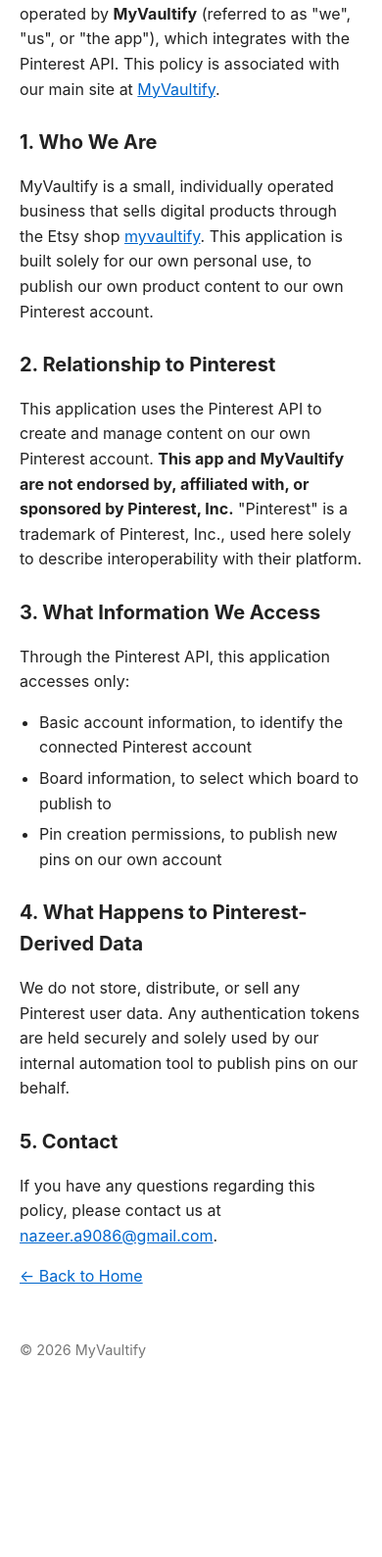
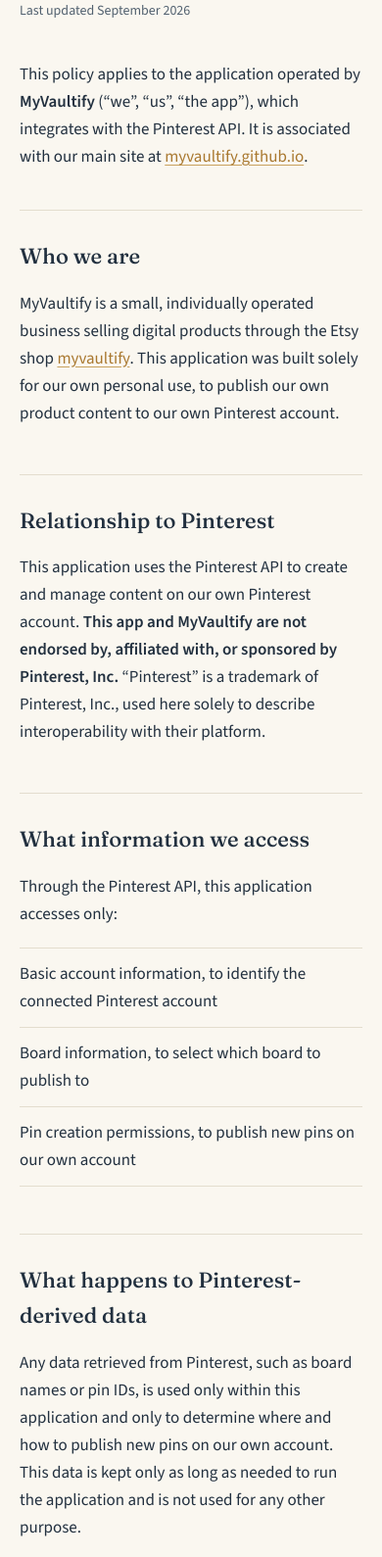
Before and after one commit to MyVaultify/MyVaultify.github.io, a plain HTML site: page privacy-policy.html in a window 390 px wide. Shown: the part 169-1758 px from the top of the page at 98% size. Before the commit the page ends 1598 px from the top, so only its background shows below. Drawn offline with nearby package versions, Linux system fonts and the light colour scheme.

Commit message:
Add files via upload

```diff
--- a/privacy-policy.html
+++ b/privacy-policy.html
@@ -2,31 +2,43 @@
 <html lang="en">
 <head>
 <meta charset="UTF-8">
+<title>Privacy Policy — MyVaultify</title>
 <meta name="viewport" content="width=device-width, initial-scale=1.0">
-    <title>Privacy Policy - MyVaultify</title>
-    <style>
-        body { font-family: -apple-system, BlinkMacSystemFont, 'Segoe UI', Roboto, sans-serif; line-height: 1.6; max-width: 800px; margin: 40px auto; padding: 0 20px; color: #222; }
-        h1 { font-size: 28px; }
-        h2 { font-size: 20px; margin-top: 25px; }
-        a { color: #0066cc; text-decoration: underline; }
-        ul { padding-left: 20px; }
-        li { margin-bottom: 6px; }
-        footer { margin-top: 50px; font-size: 0.9em; color: #777; }
-    </style>
+<link rel="stylesheet" href="styles.css">
 </head>
 <body>
+<div class="wrap">
+
+  <nav class="crumbs"><a href="index.html">MyVaultify</a> / Privacy Policy</nav>
+
   <h1>Privacy Policy</h1>
-    <p>Last updated: September 2026</p>
+  <p class="updated">Last updated September 2026</p>
 
-    <p>This Privacy Policy applies to the application operated by <strong>MyVaultify</strong> (referred to as "we", "us", or "the app"), which integrates with the Pinterest API. This policy is associated with our main site at <a href="index.html">MyVaultify</a>.</p>
+  <p>
+    This policy applies to the application operated by <strong>MyVaultify</strong>
+    (&ldquo;we&rdquo;, &ldquo;us&rdquo;, &ldquo;the app&rdquo;), which integrates with the Pinterest API.
+    It is associated with our main site at <a href="index.html">myvaultify.github.io</a>.
+  </p>
 
-    <h2>1. Who We Are</h2>
-    <p>MyVaultify is a small, individually operated business that sells digital products through the Etsy shop <a href="https://myvaultify.etsy.com" target="_blank">myvaultify</a>. This application is built solely for our own personal use, to publish our own product content to our own Pinterest account.</p>
+  <h2>Who we are</h2>
+  <p>
+    MyVaultify is a small, individually operated business selling digital
+    products through the Etsy shop
+    <a href="https://www.etsy.com/shop/myvaultify" target="_blank">myvaultify</a>.
+    This application was built solely for our own personal use, to publish
+    our own product content to our own Pinterest account.
+  </p>
 
-    <h2>2. Relationship to Pinterest</h2>
-    <p>This application uses the Pinterest API to create and manage content on our own Pinterest account. <strong>This app and MyVaultify are not endorsed by, affiliated with, or sponsored by Pinterest, Inc.</strong> "Pinterest" is a trademark of Pinterest, Inc., used here solely to describe interoperability with their platform.</p>
+  <h2>Relationship to Pinterest</h2>
+  <p>
+    This application uses the Pinterest API to create and manage content on
+    our own Pinterest account. <strong>This app and MyVaultify are not
+    endorsed by, affiliated with, or sponsored by Pinterest, Inc.</strong>
+    &ldquo;Pinterest&rdquo; is a trademark of Pinterest, Inc., used here solely to
+    describe interoperability with their platform.
+  </p>
 
-    <h2>3. What Information We Access</h2>
+  <h2>What information we access</h2>
   <p>Through the Pinterest API, this application accesses only:</p>
   <ul>
     <li>Basic account information, to identify the connected Pinterest account</li>
@@ -34,16 +46,51 @@
     <li>Pin creation permissions, to publish new pins on our own account</li>
   </ul>
 
-    <h2>4. What Happens to Pinterest-Derived Data</h2>
-    <p>We do not store, distribute, or sell any Pinterest user data. Any authentication tokens are held securely and solely used by our internal automation tool to publish pins on our behalf.</p>
+  <h2>What happens to Pinterest-derived data</h2>
+  <p>
+    Any data retrieved from Pinterest, such as board names or pin IDs, is
+    used only within this application and only to determine where and how
+    to publish new pins on our own account. This data is kept only as long
+    as needed to run the application and is not used for any other purpose.
+  </p>
 
-    <h2>5. Contact</h2>
-    <p>If you have any questions regarding this policy, please contact us at <a href="mailto:nazeer.a9086@gmail.com">nazeer.a9086@gmail.com</a>.</p>
+  <h2>No resale or redistribution</h2>
+  <p>
+    We do not sell, rent, resell, or redistribute any Pinterest content or
+    any data derived from the Pinterest API to any third party, for any
+    purpose.
+  </p>
 
-    <p><a href="index.html">&larr; Back to Home</a></p>
+  <h2>Data we do not access</h2>
+  <p>
+    This application does not access, collect, or store Pinterest passwords,
+    payment information, private messages, or personal data belonging to any
+    other Pinterest user.
+  </p>
 
-    <footer>
-        <p>&copy; 2026 MyVaultify</p>
-    </footer>
+  <h2>Storage and security</h2>
+  <p>
+    Access tokens required to connect to the Pinterest API are stored
+    securely and are accessible only to the operator of this application. No
+    data is shared with any third party.
+  </p>
+
+  <h2>Retention and deletion</h2>
+  <p>
+    Stored access tokens are kept only as long as needed to operate this
+    application. The account owner may revoke access at any time through
+    Pinterest account settings, which immediately invalidates any stored
+    tokens.
+  </p>
+
+  <h2>Contact</h2>
+  <p>
+    Questions about this policy or the application can be sent to
+    <a href="mailto:nazeer.a9086@gmail.com">nazeer.a9086@gmail.com</a>.
+  </p>
+
+  <footer>&copy; 2026 MyVaultify</footer>
+
+</div>
 </body>
 </html>
--- /dev/null
+++ b/styles.css
@@ -0,0 +1,130 @@
+@import url('https://fonts.googleapis.com/css2?family=Fraunces:opsz,wght@9..144,400;9..144,500;9..144,600&family=Source+Sans+3:wght@400;500;600&display=swap');
+
+:root {
+  --bg: #faf7f0;
+  --ink: #22303f;
+  --ink-soft: #52616f;
+  --brass: #a9782f;
+  --brass-dim: #c9a25f;
+  --line: #e3ddce;
+}
+
+* { box-sizing: border-box; }
+
+html {
+  scroll-behavior: smooth;
+}
+
+body {
+  margin: 0;
+  background: var(--bg);
+  color: var(--ink);
+  font-family: 'Source Sans 3', -apple-system, BlinkMacSystemFont, sans-serif;
+  font-size: 17px;
+  line-height: 1.65;
+  -webkit-font-smoothing: antialiased;
+}
+
+.wrap {
+  max-width: 640px;
+  margin: 0 auto;
+  padding: 72px 24px 96px;
+}
+
+.mark {
+  display: inline-flex;
+  align-items: center;
+  gap: 12px;
+  margin-bottom: 34px;
+}
+
+.mark svg { flex: none; }
+
+.mark span {
+  font-family: 'Source Sans 3', sans-serif;
+  font-size: 13px;
+  letter-spacing: 0.02em;
+  color: var(--ink-soft);
+}
+
+h1 {
+  font-family: 'Fraunces', serif;
+  font-weight: 500;
+  font-size: 46px;
+  line-height: 1.08;
+  margin: 0 0 18px;
+  color: var(--ink);
+}
+
+.tagline {
+  font-family: 'Fraunces', serif;
+  font-style: italic;
+  font-weight: 400;
+  font-size: 20px;
+  color: var(--brass);
+  margin: 0 0 32px;
+}
+
+p {
+  margin: 0 0 20px;
+  max-width: 62ch;
+}
+
+h2 {
+  font-family: 'Fraunces', serif;
+  font-weight: 500;
+  font-size: 22px;
+  margin: 48px 0 16px;
+  padding-top: 28px;
+  border-top: 1px solid var(--line);
+}
+
+.wrap > h2:first-of-type {
+  margin-top: 40px;
+}
+
+a {
+  color: var(--brass);
+  text-decoration-color: var(--brass-dim);
+  text-underline-offset: 3px;
+}
+
+a:hover { color: var(--ink); }
+
+ul { padding-left: 0; list-style: none; margin: 0; }
+
+ul li {
+  padding: 12px 0;
+  border-bottom: 1px solid var(--line);
+}
+
+ul li:first-child { border-top: 1px solid var(--line); }
+
+nav.crumbs {
+  margin-bottom: 40px;
+  font-size: 14px;
+  color: var(--ink-soft);
+}
+
+nav.crumbs a { margin-right: 18px; }
+
+footer {
+  margin-top: 64px;
+  padding-top: 24px;
+  border-top: 1px solid var(--line);
+  color: var(--ink-soft);
+  font-size: 14px;
+}
+
+.updated {
+  color: var(--ink-soft);
+  font-size: 14px;
+  margin-bottom: 40px;
+}
+
+strong { color: var(--ink); }
+
+@media (max-width: 480px) {
+  h1 { font-size: 36px; }
+  .wrap { padding: 48px 20px 72px; }
+}
```
Also changed, not shown: index.html (+40 -22 lines). Lines whose indentation alone changed are shown as unchanged.
